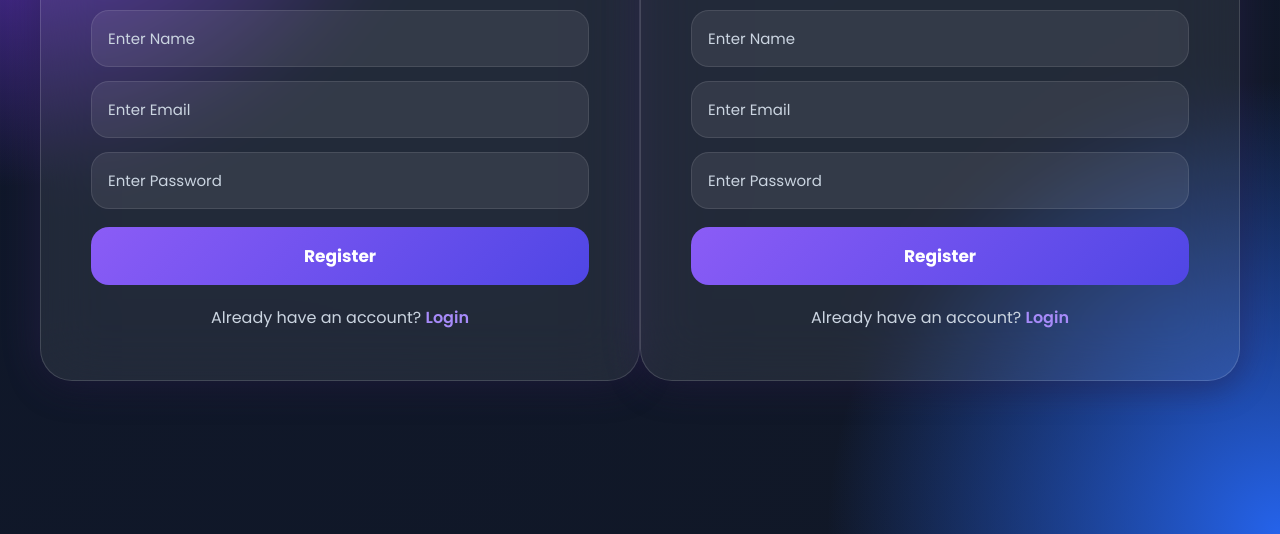
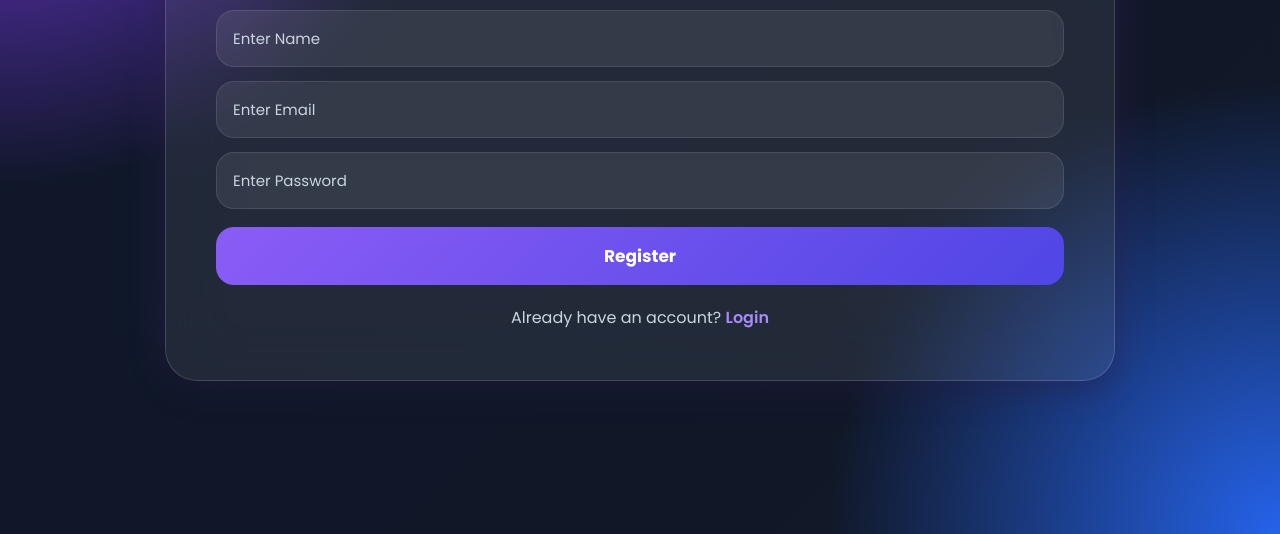
Before and after one commit to kolakarthiknaidu143/task-manager-web-app, a website: page frontend/register.html in a window 1280 px wide. Shown: the part 266-800 px from the top of the page. Drawn offline with Linux system fonts and the light colour scheme.

Commit message:
Fixed register page duplicate

```diff
--- a/frontend/register.html
+++ b/frontend/register.html
@@ -4,22 +4,27 @@
   <meta charset="UTF-8" />
   <meta name="viewport" content="width=device-width, initial-scale=1.0"/>
   <title>Register</title>
+
+  <link rel="preconnect" href="https://fonts.googleapis.com">
+
   <link
-rel="preconnect"
-href="https://fonts.googleapis.com">
+    href="https://fonts.googleapis.com/css2?family=Poppins:wght@300;400;500;600;700&display=swap"
+    rel="stylesheet"
+  />
 
-<link
-href="https://fonts.googleapis.com/css2?family=Poppins:wght@300;400;500;600;700&display=swap"
-rel="stylesheet">
-  <link rel="stylesheet" href="style.css"/>
+  <link rel="stylesheet" href="style.css" />
 </head>
+
 <body>
 
   <div class="container">
+
     <div class="form-box">
+
       <h2>Create Account</h2>
 
       <form id="registerForm">
+
         <input
           type="text"
           id="name"
@@ -44,6 +49,7 @@ rel="stylesheet">
         <button type="submit">
           Register
         </button>
+
       </form>
 
       <p>
@@ -52,68 +58,12 @@ rel="stylesheet">
           Login
         </a>
       </p>
+
     </div>
+
   </div>
 
   <script src="script.js"></script>
-</body>
-<!DOCTYPE html>
-<html lang="en">
-<head>
-  <meta charset="UTF-8" />
-  <meta name="viewport" content="width=device-width, initial-scale=1.0"/>
-  <title>Register</title>
-  <link
-rel="preconnect"
-href="https://fonts.googleapis.com">
 
-<link
-href="https://fonts.googleapis.com/css2?family=Poppins:wght@300;400;500;600;700&display=swap"
-rel="stylesheet">
-  <link rel="stylesheet" href="style.css"/>
-</head>
-<body>
-
-  <div class="container">
-    <div class="form-box">
-      <h2>Create Account</h2>
-
-      <form id="registerForm">
-        <input
-          type="text"
-          id="name"
-          placeholder="Enter Name"
-          required
-        />
-
-        <input
-          type="email"
-          id="email"
-          placeholder="Enter Email"
-          required
-        />
-
-        <input
-          type="password"
-          id="password"
-          placeholder="Enter Password"
-          required
-        />
-
-        <button type="submit">
-          Register
-        </button>
-      </form>
-
-      <p>
-        Already have an account?
-        <a href="login.html">
-          Login
-        </a>
-      </p>
-    </div>
-  </div>
-
-  <script src="script.js"></script>
 </body>
 </html>
```
